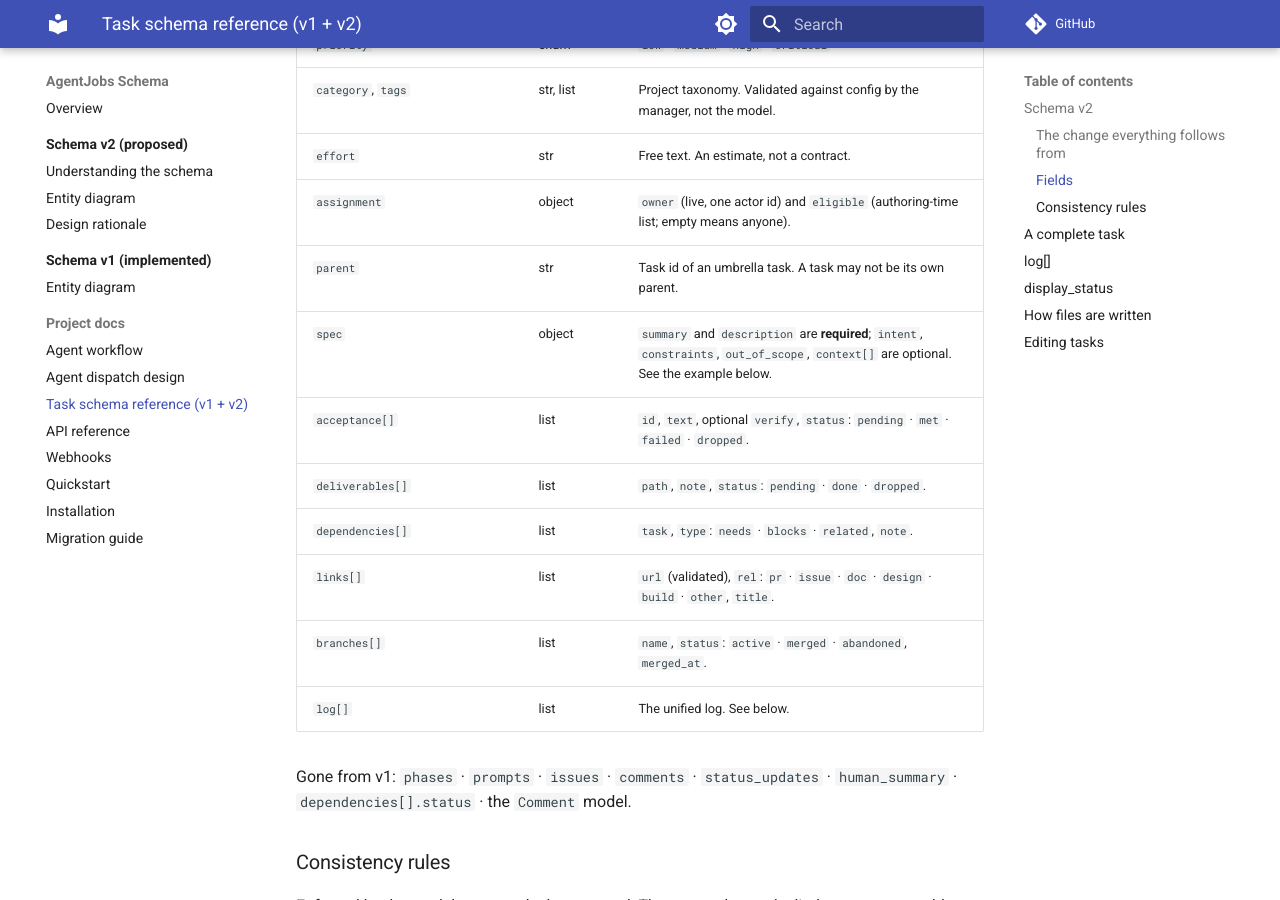
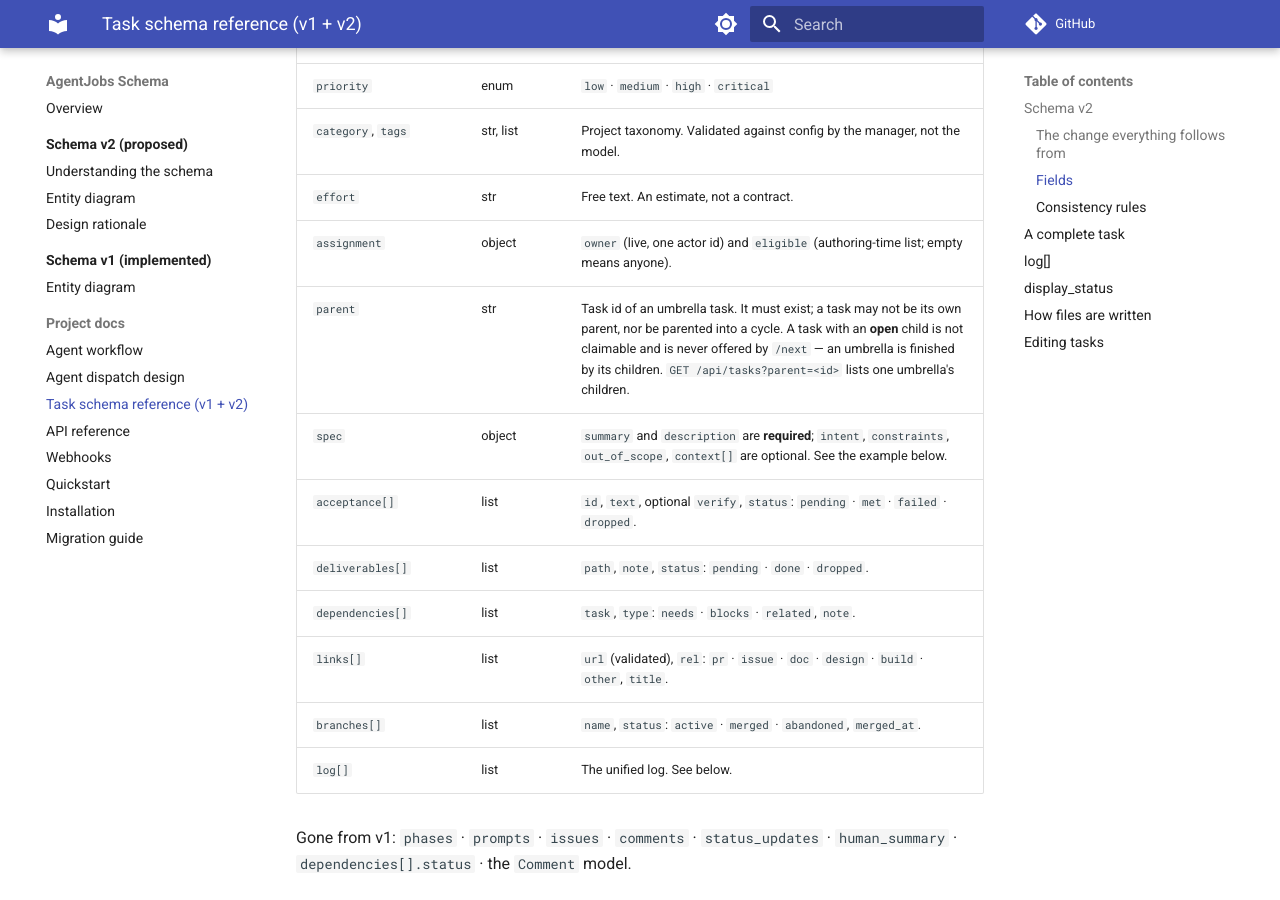
Before and after one commit to jeffposey/agentjobs, an MkDocs documentation site: the page built from docs/task-schema.md, in a window 1280 px wide and 900 px high, scrolled down 1631 px. Built offline with MkDocs 1.6.1 and Material for MkDocs 9.7.7, drawn with Linux system fonts in a browser that asks for light colours; comment, search, counter and statistics services are not loaded.

Commit message:
docs(schema): say what `parent` does, now that it does something
The field row described only the constraint the model enforces. The behaviour a
reader actually needs -- must exist, no cycles, an umbrella with open children is
not claimable, and how to list children over the API -- lived nowhere.

Co-Authored-By: Claude Opus 5 <noreply@anthropic.com>

```diff
--- a/docs/task-schema.md
+++ b/docs/task-schema.md
@@ -55,7 +55,7 @@ are not representable:
 | `category`, `tags` | str, list | Project taxonomy. Validated against config by the manager, not the model. |
 | `effort` | str | Free text. An estimate, not a contract. |
 | `assignment` | object | `owner` (live, one actor id) and `eligible` (authoring-time list; empty means anyone). |
-| `parent` | str | Task id of an umbrella task. A task may not be its own parent. |
+| `parent` | str | Task id of an umbrella task. It must exist; a task may not be its own parent, nor be parented into a cycle. A task with an **open** child is not claimable and is never offered by `/next` — an umbrella is finished by its children. `GET /api/tasks?parent=<id>` lists one umbrella's children. |
 | `spec` | object | `summary` and `description` are **required**; `intent`, `constraints`, `out_of_scope`, `context[]` are optional. See the example below. |
 | `acceptance[]` | list | `id`, `text`, optional `verify`, `status`: `pending` · `met` · `failed` · `dropped`. |
 | `deliverables[]` | list | `path`, `note`, `status`: `pending` · `done` · `dropped`. |
```
